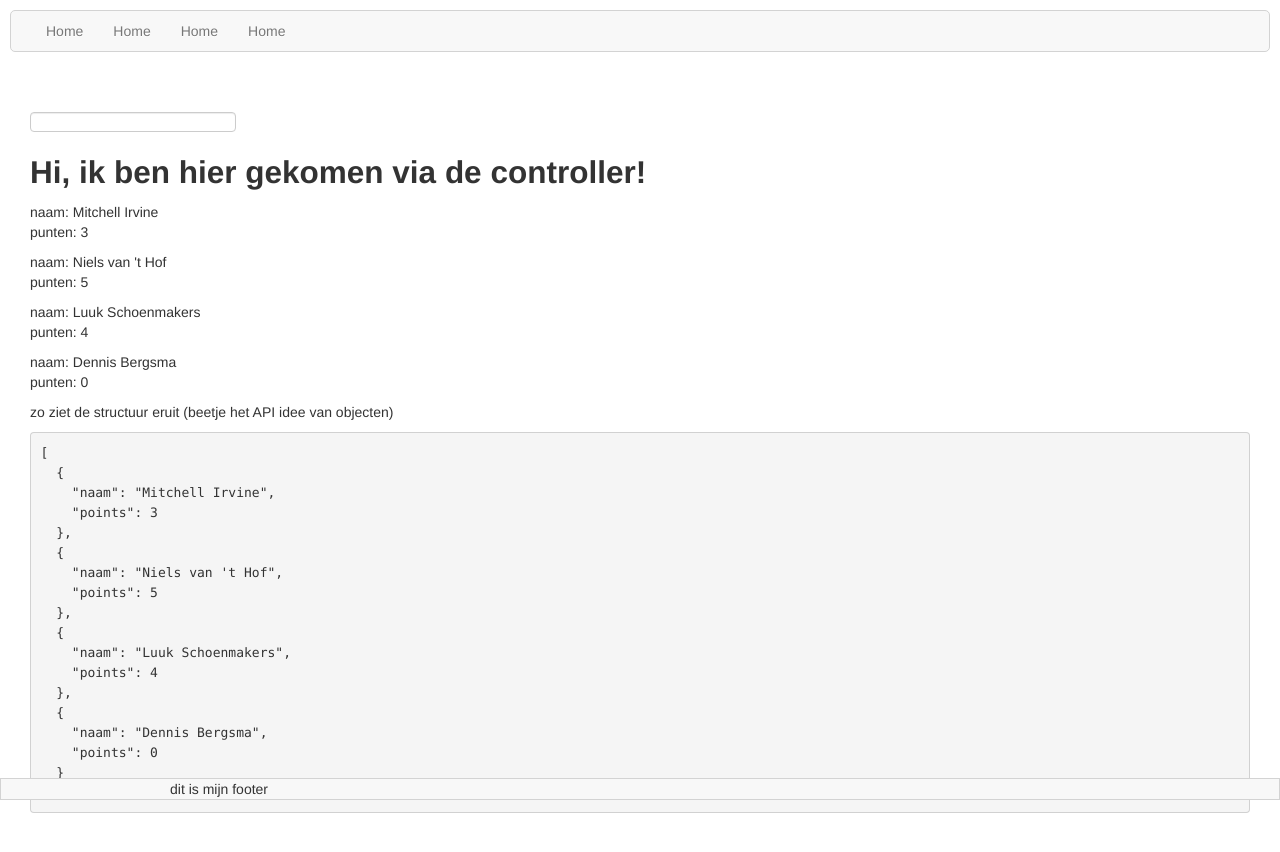
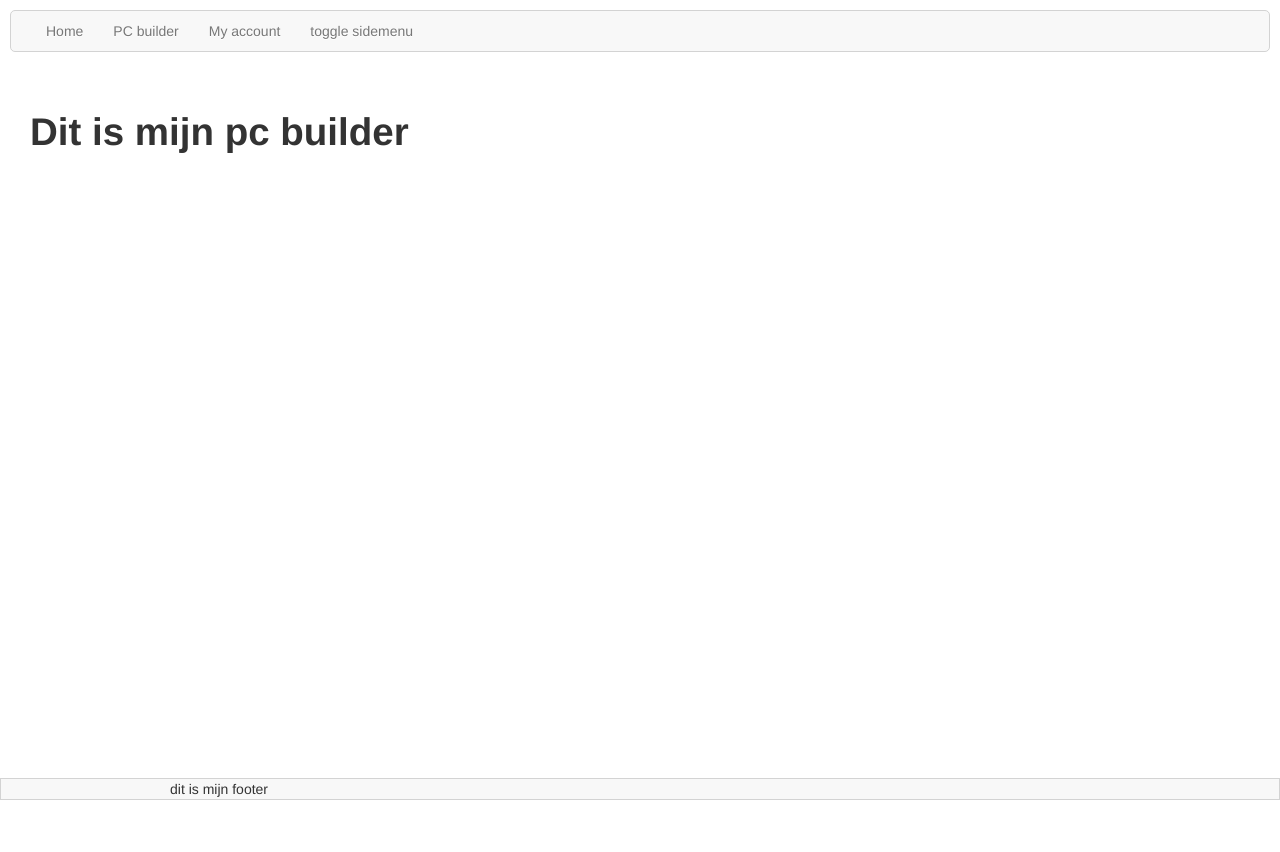
Before and after one commit to Luukschoen/pc-builder-INF4V, a website: page index.html at #/pc-builder in a window 1280 px wide. After the commit the page ends 800 px from the top, so only its background shows below. Drawn offline with Linux system fonts and the light colour scheme.

Commit message:
added a sidemenu example and some testdata

```diff
--- a/app.js
+++ b/app.js
@@ -9,4 +9,8 @@ app.config(function($stateProvider, $urlRouterProvider){
       url: '/home',
       templateUrl: "templates/content/home.html"
     })
+    .state('builder', {
+      url: '/pc-builder',
+      templateUrl: "templates/content/builder.html"
+    })
 });
--- a/index.html
+++ b/index.html
@@ -14,6 +14,8 @@
 
       <!-- this is where we will inject our content -->
       <div ui-view autoscroll="true" class="content"></div>
+
+    <div ng-include="'templates/sidemenu/sidemenu.html'"></div>
 
       <!-- this is where we will inject our footer -->
     <div ng-include="'templates/footer/footer.html'"></div>
--- a/js/controllers/MainController.js
+++ b/js/controllers/MainController.js
@@ -3,14 +3,38 @@ app.controller('MainController', ['$scope', '$rootScope', '$http', '$state', '$s
     function MainController($scope, $rootScope, $http, $state, $stateParams, $filter) {
 
     $scope.headlines = "Hi, ik ben hier gekomen via de controller!";
-    $scope.objects = [
-      {naam: "Mitchell Irvine", points: 3},
-      {naam: "Niels van 't Hof", points: 5},
-      {naam: "Luuk Schoenmakers", points: 4},
-      {naam: "Dennis Bergsma", points: 0}
-    ]
+    $scope.sidemenu = false;
+
+    $scope.toggle_sidemenu = function () {
+    	$scope.sidemenu =! $scope.sidemenu;
+    }
+
+    $scope.cases = [
+    {"price": ["\u20ac 8,00"], "stock": ["Product is op voorraad"], "link": ["http://www.informatique.nl/413049/fractal-design-silent-series-r2-40mm.html"], "title": ["Fractal Design Silent Series R2 40mm"]},
+{"price": ["\u20ac 6,00"], "stock": ["Product is op voorraad"], "link": ["http://www.informatique.nl/468411/noiseblocker-blacksilent-xm1-40mm.html"], "title": ["Noiseblocker BlackSilent XM1, 40mm"]},
+{"price": ["\u20ac 7,00"], "stock": ["Product is op voorraad"], "link": ["http://www.informatique.nl/892039/scythe-slip-stream-120mm-fan-500rpm.html"], "title": ["Scythe Slip Stream 120mm Fan, 500rpm"]},
+{"price": ["\u20ac 22,00"], "stock": ["Product is op voorraad"], "link": ["http://www.informatique.nl/881015/noctua-nf-p12-120mm-fan.html"], "title": ["Noctua NF-P12 120mm Fan"]},
+{"price": ["\u20ac 14,00"], "stock": ["Product is op voorraad"], "link": ["http://www.informatique.nl/131656/coolermaster-megaflow-200mm-700rpm.html"], "title": ["CoolerMaster MegaFlow, 200mm, 700rpm"]},
+{"price": ["\u20ac 7,00"], "stock": ["Product is op voorraad"], "link": ["http://www.informatique.nl/131655/coolermaster-sickleflow-blue.html"], "title": ["CoolerMaster Sickleflow Blue"]},
+{"price": ["\u20ac 9,00"], "stock": ["Product is op voorraad"], "link": ["http://www.informatique.nl/131691/coolermaster-r4-bmbs-20pk-r0.html"], "title": ["CoolerMaster R4-BMBS-20PK-R0"]},
+{"price": ["\u20ac 6,50"], "stock": ["Product is op voorraad"], "link": ["http://www.informatique.nl/526027/gelid-silent-pwm-80mm-2000rpm-grijs.html"], "title": ["Gelid Silent PWM, 80mm, 2000rpm, Grijs"]},
+{"price": ["\u20ac 6,50"], "stock": ["Product is op voorraad"], "link": ["http://www.informatique.nl/526028/gelid-silent-pwm-92mm-2000rpm-grijs.html"], "title": ["Gelid Silent PWM, 92mm, 2000rpm, Grijs"]},
+{"price": ["\u20ac 23,00"], "stock": ["Product is op voorraad"], "link": ["http://www.informatique.nl/881023/noctua-nf-p14-flx.html"], "title": ["Noctua NF-P14 FLX"]},
+{"price": ["\u20ac 7,50"], "stock": ["Product is op voorraad"], "link": ["http://www.informatique.nl/131693/coolermaster-r4-bm8s-30pk-r0.html"], "title": ["CoolerMaster R4-BM8S-30PK-R0"]},
+{"price": ["\u20ac 7,00"], "stock": ["Product is op voorraad"], "link": ["http://www.informatique.nl/892041/scythe-slip-stream-120mm-fan-1200rpm.html"], "title": ["Scythe Slip Stream 120mm Fan, 1200rpm"]},
+{"price": ["\u20ac 22,00"], "stock": ["Product is op voorraad"], "link": ["http://www.informatique.nl/929002/be-quiet-silent-wings-2-120mm.html"], "title": ["Be Quiet! Silent Wings 2, 120mm"]},
+{"price": ["\u20ac 6,50"], "stock": ["Product is op voorraad"], "link": ["http://www.informatique.nl/468427/noiseblocker-blacksilent-xr1.html"], "title": ["Noiseblocker BlackSilent XR1"]},
+{"price": ["\u20ac 22,00"], "stock": ["Product is op voorraad"], "link": ["http://www.informatique.nl/881030/noctua-nf-f12-pwm-120mm-1500rpm.html"], "title": ["Noctua NF-F12 PWM, 120mm, 1500rpm"]},
+	{"price": ["\u20ac 15,00"], "stock": ["Product is op voorraad"], "link": ["http://www.informatique.nl/538369/corsair-af140-140mm-1200rpm-rood.html"], "title": ["Corsair AF140, 140mm, 1200rpm, Rood"]}
+]
 
 
+	$rootScope.$on('$stateChangeStart',
+	function(event, toState, toParams, fromState, fromParams){
+	      if($scope.sidemenu == true) {
+	      $scope.sidemenu = false;
+	    }
+	})
 
 
     }
--- /dev/null
+++ b/js/sample_data.js
@@ -0,0 +1 @@
+//sample data
--- a/scss/main.scss
+++ b/scss/main.scss
@@ -31,3 +31,15 @@ border: 1px solid lightgrey;
 	padding: 30px;
 	margin: 0 auto;
 }
+
+/* Styling for our sidemenu */
+#sidemenu {
+	position: fixed;
+	right: 0;
+	top: 0;
+	height: 100%;
+	width: 360px;
+	padding: 20px;
+	background: rgba(255,255,255,0.8);
+
+}
--- /dev/null
+++ b/templates/content/builder.html
@@ -0,0 +1 @@
+<h1>Dit is mijn pc builder</h1>
--- a/templates/content/home.html
+++ b/templates/content/home.html
@@ -3,10 +3,12 @@
 
 <h2>{{ headlines }}</h2>
 
-<p ng-repeat="object in objects">
-		naam: {{ object.naam }}</br>
-		punten: {{ object.points }}
+<p ng-repeat="case in cases">
+		naam: {{ case.title }}</br>
+		link naar het product: {{ case.link }}</br>
+		vooraad: {{ case.stock }}</br>
+		prijs: {{ case.price }}
 </p>
 
 <p>zo ziet de structuur eruit (beetje het API idee van objecten)</p>
-<pre>{{ objects | json }}</pre>
+<pre>{{ cases | json }}</pre>
--- a/templates/header/header.html
+++ b/templates/header/header.html
@@ -1,10 +1,10 @@
 <nav class="navbar navbar-default navbar-header">
 	<div class="container-fluid">
 		<ul class="nav navbar-nav">
-			<li><a ui-sref="">Home</a></li>
-			<li><a ui-sref="">Home</a></li>
-			<li><a ui-sref="">Home</a></li>
-			<li><a ui-sref="">Home</a></li>
+			<li><a ui-sref="home">Home</a></li>
+			<li><a ui-sref="builder">PC builder</a></li>
+			<li><a ui-sref="account">My account</a></li>
+			<li><a ng-click="toggle_sidemenu()">toggle sidemenu</a></li>
 		</ul>
 	</div>
 </nav>
--- /dev/null
+++ b/templates/sidemenu/sidemenu.html
@@ -0,0 +1,10 @@
+<div id="sidemenu" ng-show="sidemenu">
+	<a ng-click="toggle_sidemenu()">Click me to hide me</a>
+
+	<div class="item-container">
+
+	</div>
+
+
+
+</div>
```
Also changed, not shown: templates/home.html (deleted, +0 -1 lines), scss/main.css.
